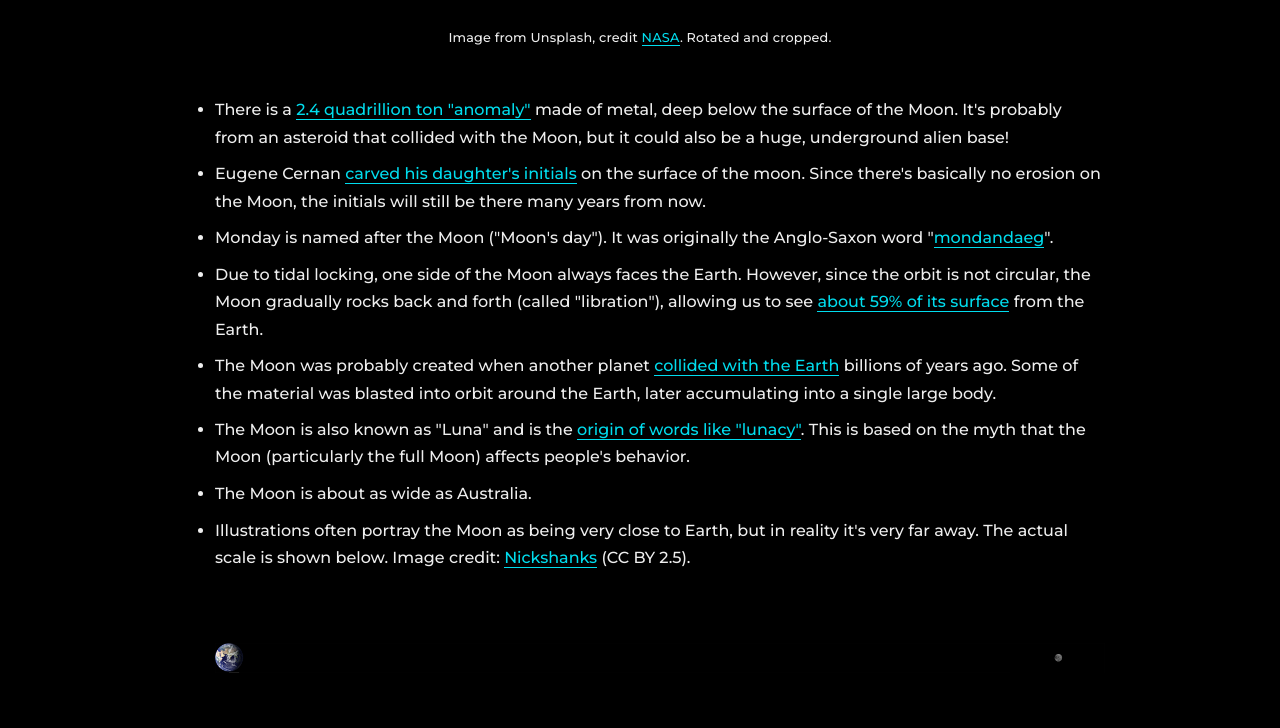
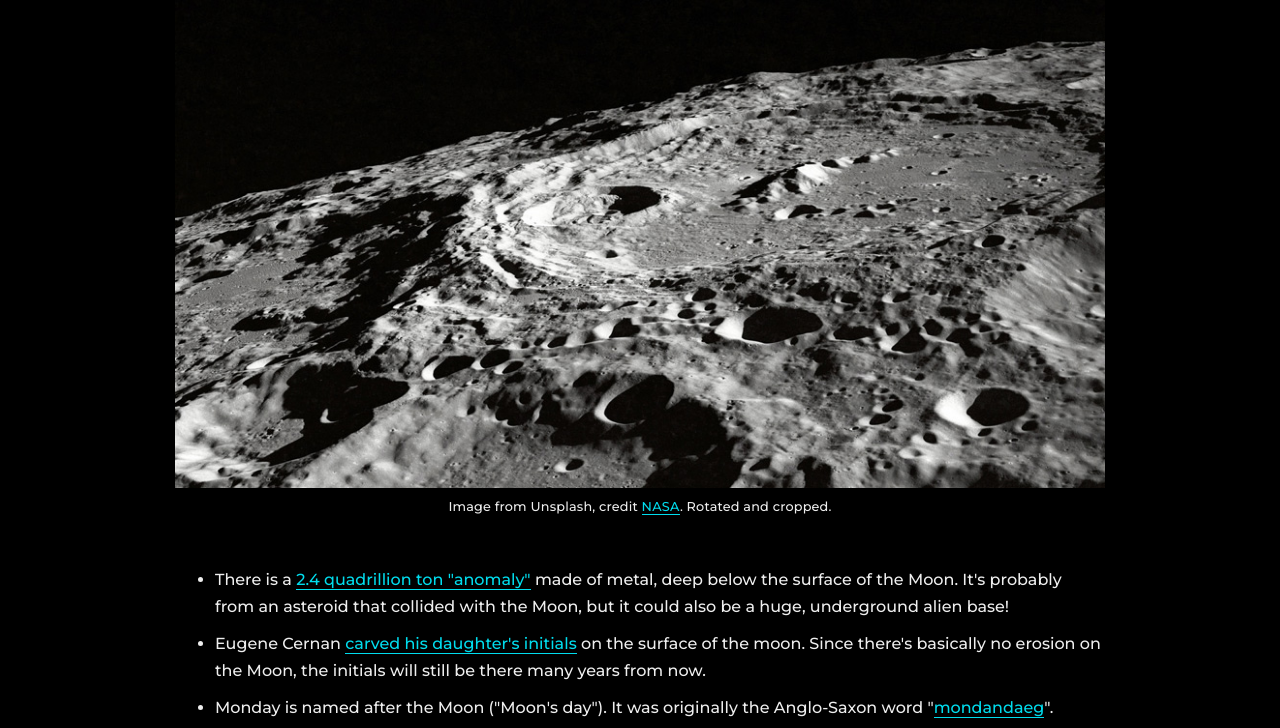
Before and after one commit to frostillicus/cs50-pset-homepage, a website: page docs/moon-facts.html in a window 1280 px wide. Shown: the part 186-914 px from the top of the page. Drawn offline with nearby package versions, Linux system fonts and the light colour scheme; the site is published under a folder, as on GitHub Pages, so addresses that start at the root find nothing; a web font is replaced by a local one.

Commit message:
fixed image on moon facts page

```diff
--- a/docs/moon-facts.html
+++ b/docs/moon-facts.html
@@ -44,7 +44,7 @@
         <section class="container">
             <h1>Crazy Facts About the Moon</h1>
             <div class="mb-5">
-                <img class="image-full" src="/src/img/moon_closeup.jpg" alt="">
+                <img class="image-full" src="./src/img/moon_closeup.jpg" alt="">
                 <div class="image-credit">Image from Unsplash, credit <a target="_blank"
                         href="https://unsplash.com/photos/jlV2k_Fx0fc">NASA</a>. Rotated and
                     cropped.</div>
```
